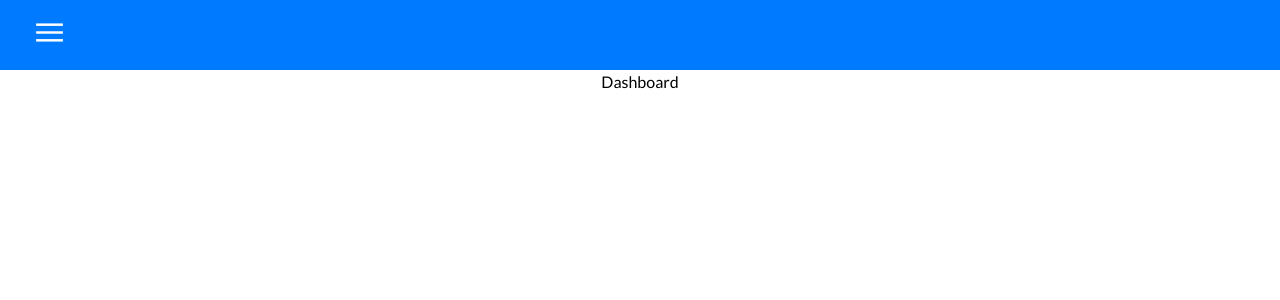
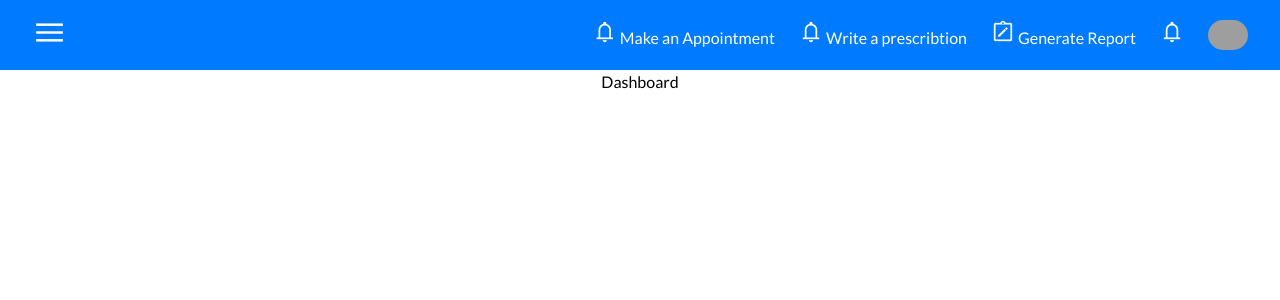
Before and after one commit to T3d4/medboard, a Vue app: page / in a window 1280 px wide. Shown: the top 300 px of the page. Built offline with nearby package versions, Linux system fonts and the light colour scheme; grey boxes are pictures that could not be loaded.

Commit message:
minor changes

```diff
--- a/src/components/HeaderBar.vue
+++ b/src/components/HeaderBar.vue
@@ -1,7 +1,48 @@
 <template>
-  <div class="w-full bg-dashboard-secondary">
+  <div class="w-full bg-dashboard-secondary flex flex-row justify-between">
     <div class="flex justify-between items-center h-[70px] text-white">
       <BurgerButton @burger="toggle" />
+    </div>
+    <div class="my-auto mr-4">
+      <ul  class="my-auto mr-4 items-center text-white flex mx-auto">
+
+        <li class="ml-6">
+          <span class="material-symbols-outlined">
+            notifications
+            </span>
+          <router-link to="">
+
+            Make an Appointment
+          </router-link>
+        </li>
+        <li class="ml-6">
+          <span class="material-symbols-outlined ">
+            notifications
+            </span>
+          <router-link to="">
+            Write a prescribtion
+          </router-link>
+        </li>
+        <li class="ml-6 inline-block relative">
+          <router-link class="" to="">
+            <i class="material-symbols-outlined">
+              note_alt
+            </i>
+            Generate Report
+          </router-link>
+        </li>
+        <li class="ml-6 justify-center"> <router-link to="">
+          <span class="material-symbols-outlined">
+            notifications
+            </span>
+        </router-link></li>
+        <li class="ml-6"> <router-link to="">
+          <img
+          src="https://slidesigma.nyc/templatemonster/angular/medboard/assets/img/dashboard/doctor-3.jpg"
+          class="rounded-full block w-[40px] float-right"
+        />
+        </router-link></li>
+      </ul>
     </div>
   </div>
 </template>
@@ -21,4 +62,5 @@ const toggle = () => {
 #app {
   text-align: center;
 }
+
 </style>
--- a/src/components/SideBar.vue
+++ b/src/components/SideBar.vue
@@ -1,6 +1,6 @@
 <template>
   <div
-    class="justify-center overflow-auto bg-dashboard-primary text-white text-center navbar sidebar"
+    class="justify-center overflow-auto bg-dashboard-primary text-white text-center w-max-[255px] navbar sidebar"
   >
     <div>
       <div class="flex font-Lato font-bold items-center justify-center">
@@ -11,7 +11,7 @@
           />
         </router-link>
       </div>
-      <div class="">
+      <div>
         <router-link to="" class="cursor-pointer">
           <img
             src="https://slidesigma.nyc/templatemonster/angular/medboard/assets/img/dashboard/doctor-3.jpg"
--- a/src/views/HomeView.vue
+++ b/src/views/HomeView.vue
@@ -30,7 +30,7 @@ const toggleSidebar = () => {
 }
 
 .navbar-open {
-  width: 20%; /* Adjust the width to your desired value */
+  width: 300px; /* Adjust the width to your desired value */
 }
 
 .navbar-closed {
```
